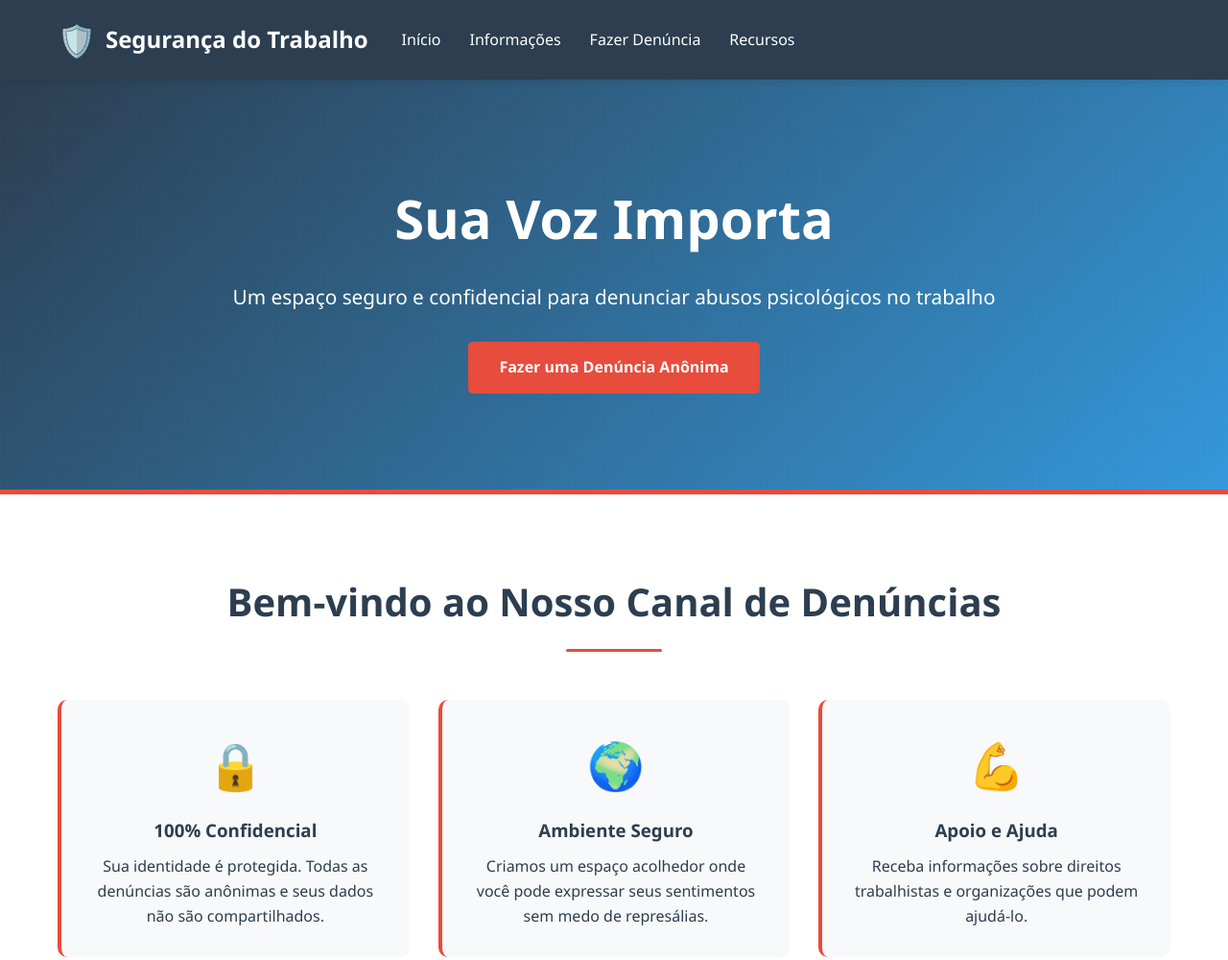
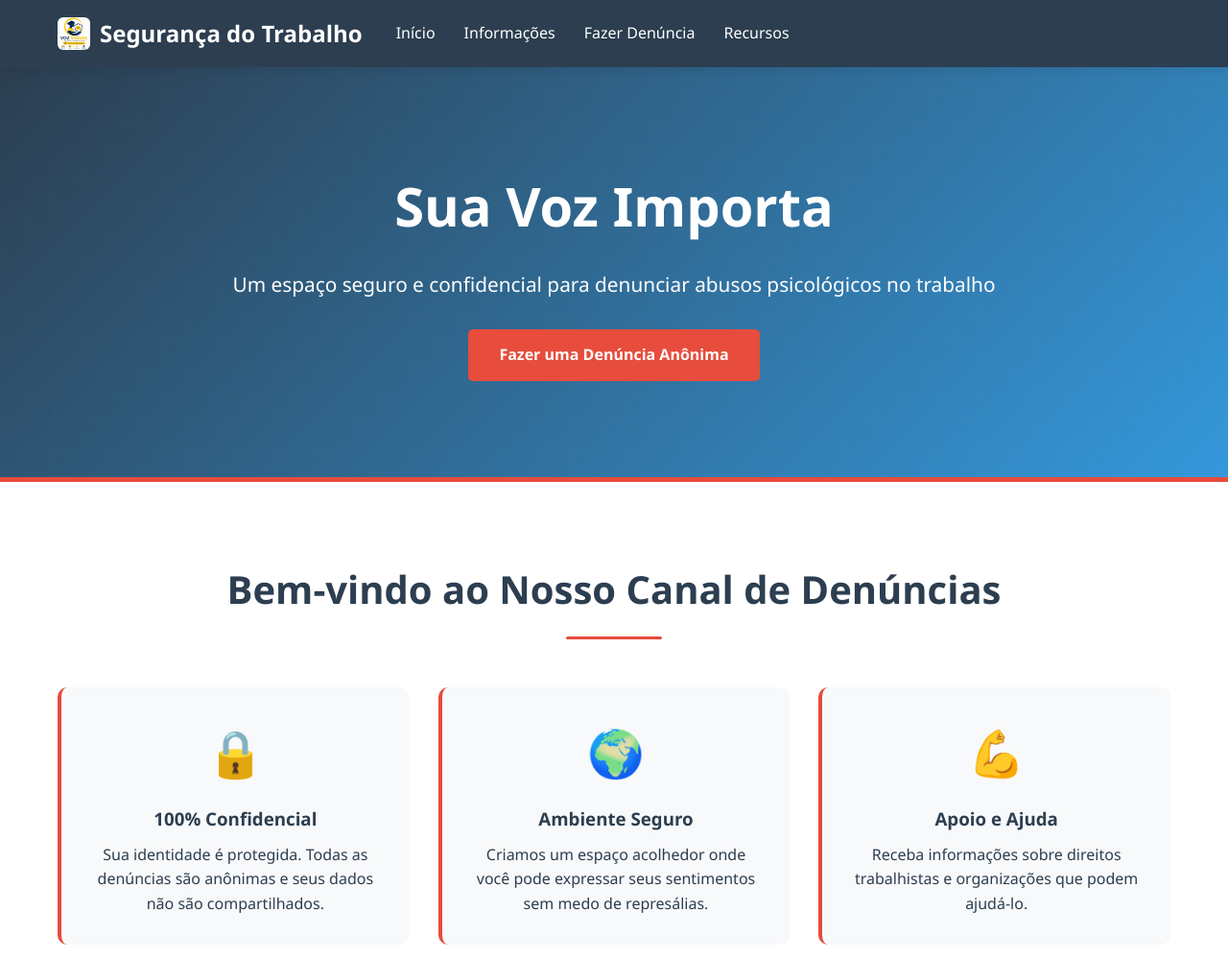
Before and after one commit to josefernando21/Seguran-a-do-trabalho, a website: page index.html in a window 1280 px wide. Shown: the top 1000 px of the page at 96% size. Drawn offline with Linux system fonts and the light colour scheme.

Commit message:
Add logo to navbar

```diff
--- a/assets/styles.css
+++ b/assets/styles.css
@@ -73,7 +73,10 @@ body {
 }
 
 .logo-icon {
-    font-size: 2rem;
+    width: 34px;
+    height: 34px;
+    object-fit: contain;
+    border-radius: 6px;
 }
 
 .logo-text {
--- a/index.html
+++ b/index.html
@@ -11,7 +11,7 @@
     <nav class="navbar">
         <div class="navbar-container">
             <div class="logo">
-                <span class="logo-icon">🛡️</span>
+                <img class="logo-icon" src="/assets/images/logo.jpg" alt="Logo" />
                 <span class="logo-text">Segurança do Trabalho</span>
             </div>
             <ul class="nav-menu">
```
Also changed, not shown: denuncias.html (+1 -1 lines), informacoes.html (+1 -1 lines), recursos.html (+1 -1 lines), assets/images/logo.jpg (added).
